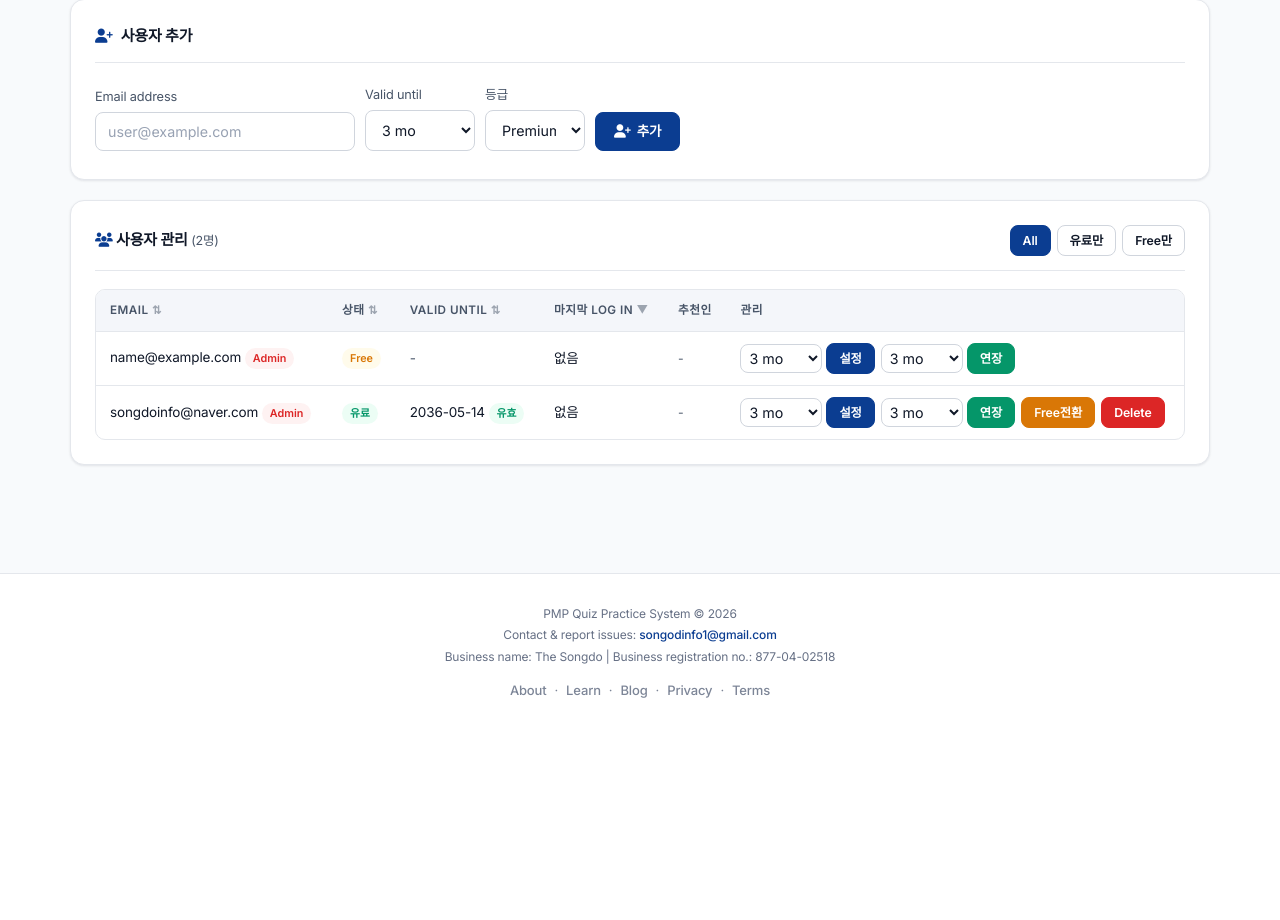
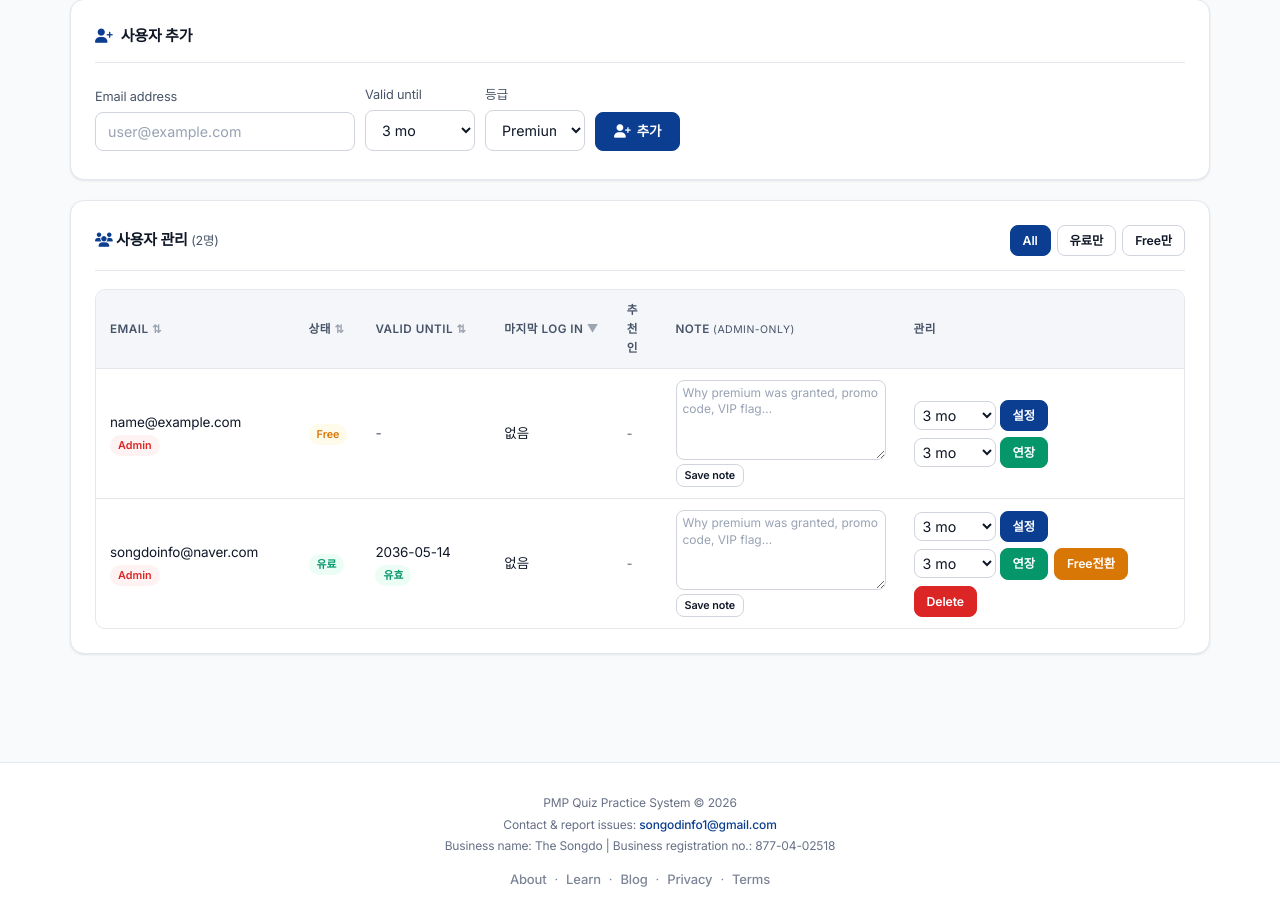
Before and after one commit to prolab-PMP/pmp-quiz-en, a Flask app: page /admin in a window 1280 px wide. Shown: the part 435-1355 px from the top of the page. Before the commit the page ends 1133 px from the top, so only its background shows below. Run offline with Flask 3, Linux system fonts and the light colour scheme; the visitor is signed in with stand-in values (Sample User, id 1); data comes from the database, SQL or seed files in the repository; data that the repository does not hold is empty; some libraries are stand-ins or nearby versions; some web fonts are replaced.

Commit message:
feat(admin): per-user admin_note memo field (safe additive schema change + editable UI)

```diff
--- a/app.py
+++ b/app.py
@@ -1814,6 +1814,14 @@ def admin_update_user(user_id):
         if user.is_premium and not user.validity_end:
             user.set_validity(months=Config.DEFAULT_VALIDITY_MONTHS)
         flash(f'{user.email}의 Premium 상태를 변경했습니다.', 'success')
+
+    elif action == 'set_admin_note':
+        # Admin-only memo for this account. Never shown to end user.
+        raw = (request.form.get('admin_note') or '').strip()
+        user.admin_note = raw[:1000]
+        db.session.commit()
+        flash(f'Saved admin note for {user.email}.', 'success')
+        return redirect(url_for('admin_panel'))
 
     elif action == 'toggle_admin':
         if user.id != current_user.id:
--- a/models.py
+++ b/models.py
@@ -21,6 +21,10 @@ class User(UserMixin, db.Model):
     # bonus has been granted to both parties (1-time only, on first paid order).
     referrer_email = db.Column(db.String(255), nullable=True, index=True)
     referrer_bonus_applied = db.Column(db.Boolean, default=False)
+
+    # Admin-only private memo per user (why premium was granted, promo code notes, VIP flag, etc.).
+    # Never shown to end user. Only visible in /admin panel.
+    admin_note = db.Column(db.Text, nullable=True, default='')
 
     # Relationships
     quiz_sessions = db.relationship('QuizSession', backref='user', lazy='dynamic')
--- a/templates/admin.html
+++ b/templates/admin.html
@@ -117,6 +117,7 @@
                     <th>{{ sort_link('validity', 'Valid until') }}</th>
                     <th>{{ sort_link('last_login', '마지막 Log in') }}</th>
                     <th>추천인</th>
+                    <th style="min-width:220px;">Note <small style="color:var(--text-muted);font-weight:400;font-size:0.7rem;">(admin-only)</small></th>
                     <th>관리</th>
                 </tr>
             </thead>
@@ -156,6 +157,17 @@
                         {% else %}
                             <span style="color:var(--text-muted);">-</span>
                         {% endif %}
+                    </td>
+                    <td>
+                        <form method="POST" action="{{ url_for('admin_update_user', user_id=user.id) }}"
+                              style="display:flex;flex-direction:column;gap:4px;">
+                            <input type="hidden" name="action" value="set_admin_note">
+                            <textarea name="admin_note" rows="2" maxlength="1000"
+                                      class="form-control"
+                                      placeholder="Why premium was granted, promo code, VIP flag…"
+                                      style="width:210px;font-size:0.8rem;line-height:1.35;resize:vertical;padding:4px 6px;">{{ user.admin_note or '' }}</textarea>
+                            <button class="btn btn-sm btn-outline" style="font-size:0.72rem;padding:3px 8px;align-self:flex-start;">Save note</button>
+                        </form>
                     </td>
                     <td>
                         <div class="admin-actions">
```
